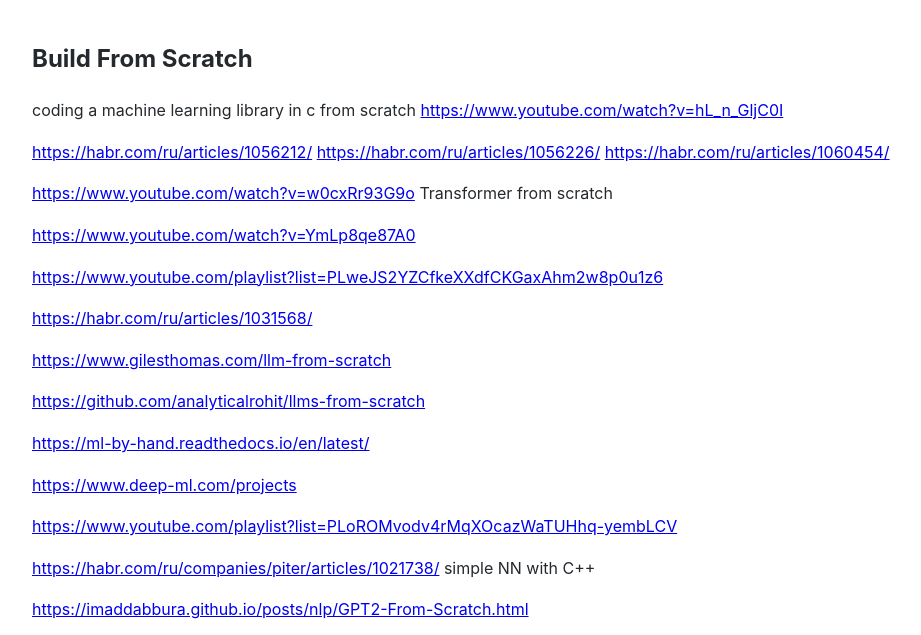
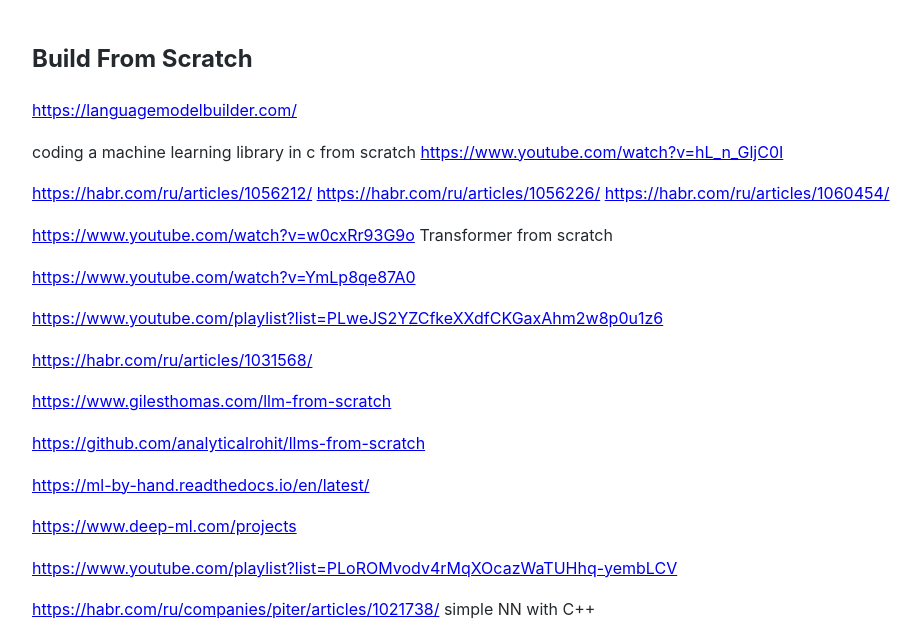
Before and after one commit to Michael-Lubinsky/michael-lubinsky.github.com, a Jekyll site: the page built from ml/from_scratch.md, in a window 1280 px wide and 900 px high, cut to the strip 0-635 px from the top of the window. Shown: the whole strip, without its empty margins (158-1079 px from the left). Built offline with Jekyll 4.4.1, drawn with Linux system fonts in a browser that asks for light colours; our own code applies the rules of GitHub Pages for plain Markdown files.

Commit message:
Update from_scratch.md

```diff
--- a/ml/from_scratch.md
+++ b/ml/from_scratch.md
@@ -1,4 +1,6 @@
 ## Build From Scratch
+
+<https://languagemodelbuilder.com/>
 
 coding a machine learning library in c from scratch
 <https://www.youtube.com/watch?v=hL_n_GljC0I>
```
